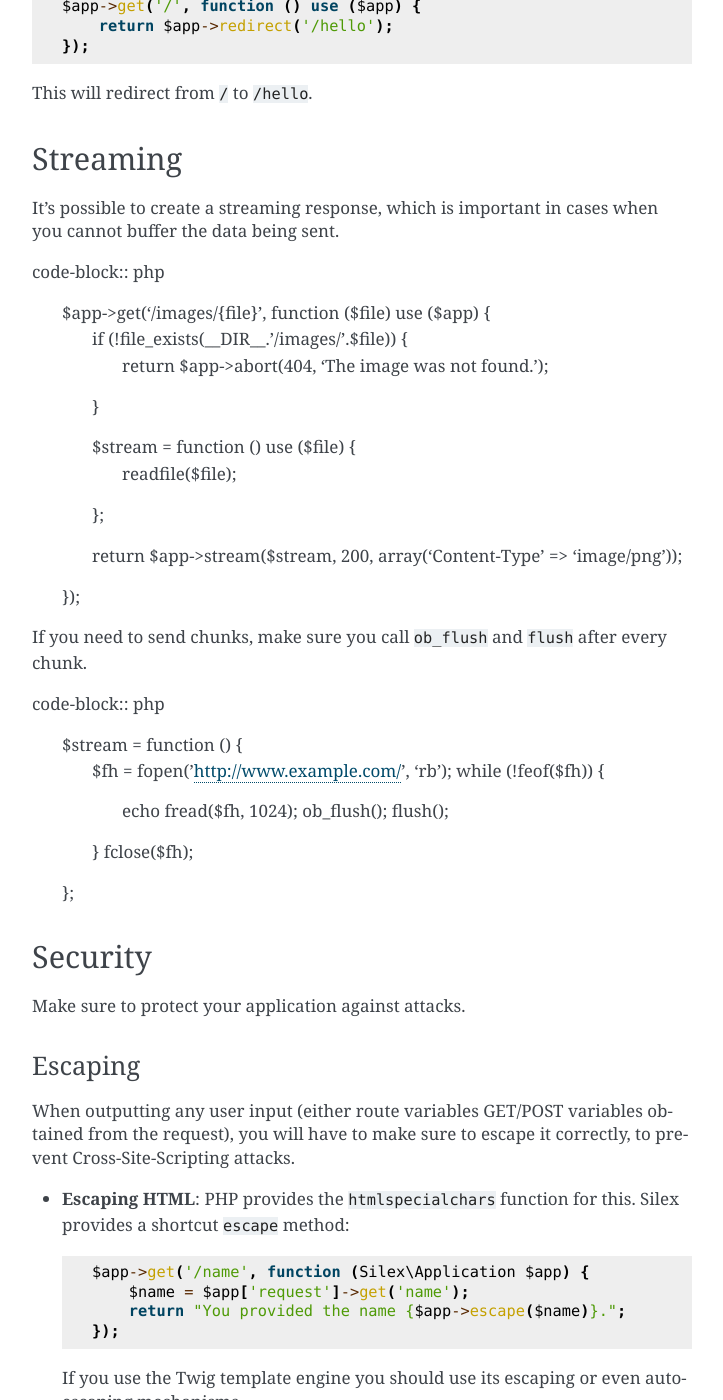
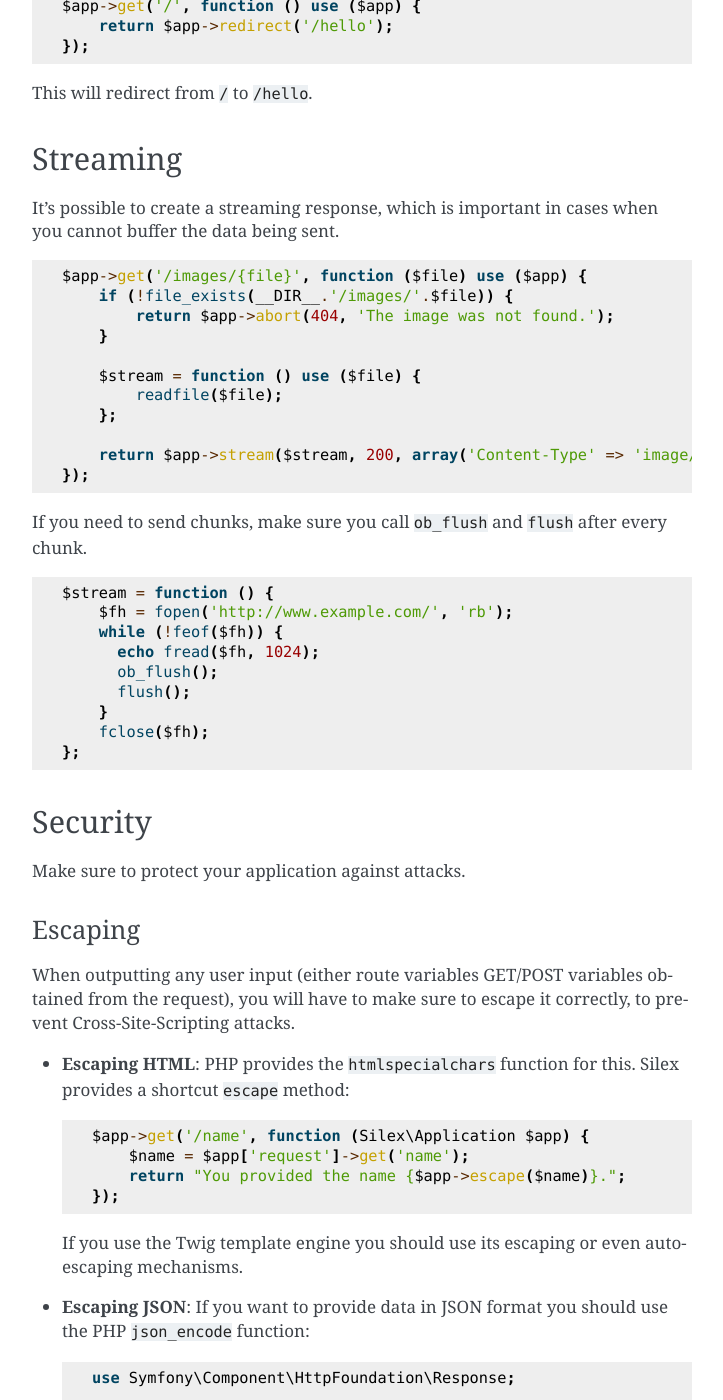
Before and after one commit to silexphp/Silex, a Sphinx documentation site: the page built from doc/usage.rst, in a window 1280 px wide and 1400 px high, scrolled down 10129 px. Shown: the whole window, without its empty margins (388-1111 px from the left). Built offline with Sphinx 7.4.7, drawn with Linux system fonts in a browser that asks for light colours.

Commit message:
[stream] Fix rst formatting

```diff
--- a/doc/usage.rst
+++ b/doc/usage.rst
@@ -476,7 +476,7 @@ Streaming
 It's possible to create a streaming response, which is important in cases
 when you cannot buffer the data being sent.
 
-code-block:: php
+.. code-block:: php
 
     $app->get('/images/{file}', function ($file) use ($app) {
         if (!file_exists(__DIR__.'/images/'.$file)) {
@@ -493,7 +493,7 @@ code-block:: php
 If you need to send chunks, make sure you call ``ob_flush`` and ``flush`` after
 every chunk.
 
-code-block:: php
+.. code-block:: php
 
     $stream = function () {
         $fh = fopen('http://www.example.com/', 'rb');
```
